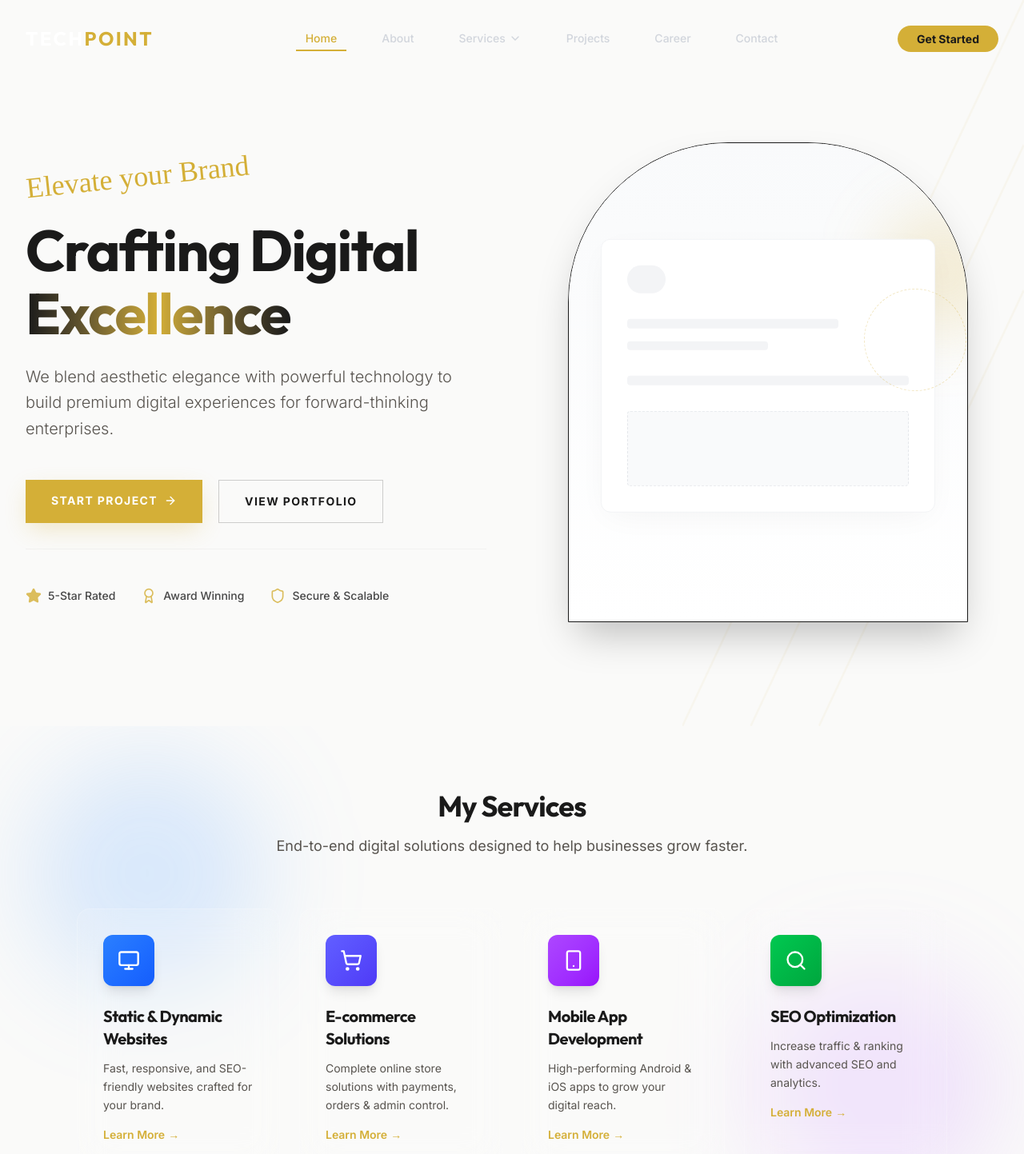
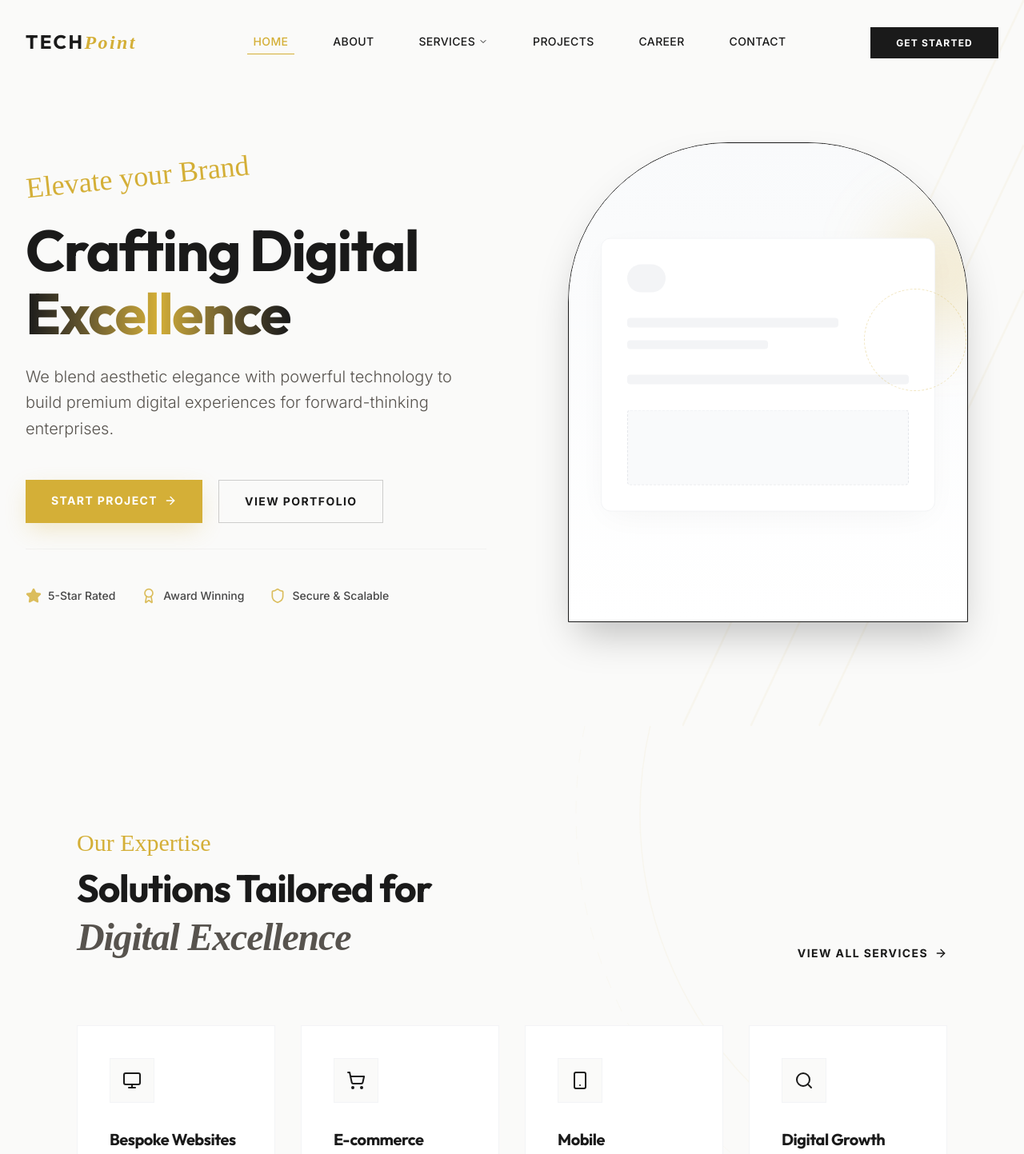
Before and after one commit to uzmaansaricse/techpoint, a React (Vite) app: page / in a window 1280 px wide. Shown: the top 1443 px of the page at 80% size. Built offline with nearby package versions, Linux system fonts and the light colour scheme.

Commit message:
the design will shift from a "vibrant startup" look to a "trusted enterprise" aesthetic, building credibility and attracting high-value clients.

```diff
--- a/src/components/Navbar.jsx
+++ b/src/components/Navbar.jsx
@@ -7,13 +7,9 @@ const Navbar = () => {
 	const [scrolled, setScrolled] = useState(false);
 	const [servicesOpen, setServicesOpen] = useState(false);
 	const location = useLocation();
-	const isHomePage = location.pathname === '/';
-	const isDarkBg = scrolled || isHomePage;
-	const linkColor = isDarkBg ? 'text-gray-300 hover:text-white' : 'text-secondary hover:text-primary';
-	const logoColor = isDarkBg ? 'text-white' : 'text-primary';
-	const toggleColor = isDarkBg ? 'text-gray-300 hover:text-white' : 'text-primary hover:text-accent';
-	const accentColor = isDarkBg ? 'text-accent' : 'text-blue-600';
 
+	// In the new Luxury Theme, we use a consistent "Light Glass" look
+	// Text is always Charcoal, Accents are Gold.
 	useEffect(() => {
 		const handleScroll = () => {
 			setScrolled(window.scrollY > 20);
@@ -41,21 +37,23 @@ const Navbar = () => {
 
 	return (
 		<nav
-			className={`fixed w-full z-50 transition-all duration-300 ${scrolled ? 'bg-primary/95 backdrop-blur-md shadow-lg py-2' : 'bg-transparent py-4'
+			className={`fixed w-full z-50 transition-all duration-500 ${scrolled
+					? 'bg-white/90 backdrop-blur-md shadow-glass py-3'
+					: 'bg-transparent py-5'
 				}`}
 		>
 			<div className="max-w-7xl mx-auto px-4 sm:px-6 lg:px-8">
 				<div className="flex items-center justify-between h-16">
 					{/* Logo */}
 					<Link to="/" className="flex-shrink-0 flex items-center gap-2 group">
-						<div className={`text-2xl font-display font-bold tracking-widest group-hover:text-accent transition-colors ${logoColor}`}>
-							TECH<span className={accentColor}>POINT</span>
+						<div className="text-2xl font-display font-bold tracking-widest text-primary transition-colors group-hover:text-gold">
+							TECH<span className="text-gold font-serif italic">Point</span>
 						</div>
 					</Link>
 
 					{/* Desktop Navigation */}
 					<div className="hidden md:block">
-						<div className="ml-10 flex items-baseline space-x-8">
+						<div className="ml-10 flex items-baseline space-x-10">
 							{navLinks.map((link) => (
 								<div key={link.name} className="relative group">
 									{link.dropdown ? (
@@ -65,16 +63,15 @@ const Navbar = () => {
 											onMouseLeave={() => setServicesOpen(false)}
 										>
 											<button
-												className={`${isDarkBg ? 'text-gray-300 hover:text-accent' : 'text-secondary hover:text-accent'} px-3 py-2 rounded-md text-sm font-medium transition-colors flex items-center gap-1`}
+												className="text-primary hover:text-gold px-2 py-2 text-sm font-medium tracking-wide transition-colors flex items-center gap-1 uppercase"
 											>
 												{link.name}
-												<ChevronDown className={`w-4 h-4 transition-transform ${servicesOpen ? 'rotate-180' : ''}`} />
+												<ChevronDown className={`w-3 h-3 transition-transform duration-300 ${servicesOpen ? 'rotate-180' : ''}`} />
 											</button>
 
 											{/* Dropdown Menu */}
 											<div
-												className={`absolute left-0 mt-0 w-48 bg-primary/95 backdrop-blur-xl rounded-b-lg shadow-xl border-t-2 border-accent overflow-hidden transition-all duration-300 origin-top ${servicesOpen ? 'opacity-100 scale-y-100' : 'opacity-0 scale-y-0'
-													}`}
+												className={`absolute left-0 mt-2 w-56 bg-white rounded-none shadow-gold border-t-2 border-accent overflow-hidden transition-all duration-300 origin-top transform ${servicesOpen ? 'opacity-100 scale-y-100 translate-y-0' : 'opacity-0 scale-y-95 -translate-y-2 pointer-events-none'}`}
 											>
 												<div className="py-2">
 													{link.dropdown.map((item) => (
@@ -82,9 +79,9 @@ const Navbar = () => {
 															key={item.name}
 															to={item.path}
 															className={({ isActive }) =>
-																`block px-4 py-3 text-sm transition-colors border-l-2 ${isActive
-																	? 'border-accent bg-white/5 text-accent'
-																	: 'border-transparent text-gray-300 hover:bg-white/5 hover:text-white'
+																`block px-6 py-3 text-sm transition-all duration-300 ${isActive
+																	? 'bg-gold/10 text-accent font-semibold'
+																	: 'text-secondary hover:bg-slate-50 hover:text-primary hover:pl-7'
 																}`
 															}
 														>
@@ -98,14 +95,14 @@ const Navbar = () => {
 										<NavLink
 											to={link.path}
 											className={({ isActive }) =>
-												`text-sm font-medium transition-all duration-300 relative px-3 py-2 ${isActive ? accentColor : linkColor
+												`text-sm font-medium tracking-wide transition-all duration-300 relative px-2 py-2 uppercase ${isActive ? 'text-accent' : 'text-primary hover:text-accent'
 												}`
 											}
 										>
 											{({ isActive }) => (
 												<>
 													{link.name}
-													<span className={`absolute bottom-0 left-0 w-full h-0.5 bg-accent transform origin-left transition-transform duration-300 ${isActive ? 'scale-x-100' : 'scale-x-0 group-hover:scale-x-100'}`}></span>
+													<span className={`absolute bottom-0 left-0 w-full h-[1px] bg-accent transform origin-left transition-transform duration-500 ease-out ${isActive ? 'scale-x-100' : 'scale-x-0 group-hover:scale-x-100'}`}></span>
 												</>
 											)}
 										</NavLink>
@@ -117,8 +114,9 @@ const Navbar = () => {
 
 					{/* CTA Button */}
 					<div className="hidden md:block">
-						<Link to="/contact" className="bg-accent hover:bg-opacity-90 text-primary font-bold py-2 px-6 rounded-full transition-all hover:shadow-[0_0_20px_rgba(0,212,255,0.5)] transform hover:-translate-y-0.5 text-sm">
-							Get Started
+						<Link to="/contact" className="relative px-8 py-3 bg-primary text-white text-xs font-bold tracking-widest uppercase overflow-hidden group">
+							<span className="relative z-10 transition-colors duration-300 group-hover:text-primary">Get Started</span>
+							<div className="absolute inset-0 bg-gold transform scale-x-0 group-hover:scale-x-100 transition-transform duration-300 origin-left ease-out"></div>
 						</Link>
 					</div>
 
@@ -126,7 +124,7 @@ const Navbar = () => {
 					<div className="md:hidden">
 						<button
 							onClick={() => setIsOpen(!isOpen)}
-							className={`inline-flex items-center justify-center p-2 rounded-md focus:outline-none transition-colors ${toggleColor} ${isDarkBg ? 'hover:bg-white/10' : 'hover:bg-black/5'}`}
+							className="inline-flex items-center justify-center p-2 text-primary hover:text-accent focus:outline-none transition-colors"
 						>
 							{isOpen ? <X className="h-6 w-6" /> : <Menu className="h-6 w-6" />}
 						</button>
@@ -135,39 +133,38 @@ const Navbar = () => {
 			</div>
 
 			{/* Mobile Menu */}
-			<div className={`md:hidden transition-all duration-300 overflow-hidden ${isOpen ? 'max-h-screen opacity-100' : 'max-h-0 opacity-0'}`}>
-				<div className="px-2 pt-2 pb-3 space-y-1 sm:px-3 bg-primary/95 backdrop-blur-xl border-t border-white/10 shadow-xl">
+			<div className={`md:hidden fixed inset-0 z-40 bg-white transition-transform duration-500 ease-in-out ${isOpen ? 'translate-x-0' : 'translate-x-full'}`}>
+				<div className="absolute top-5 right-5">
+					<button onClick={() => setIsOpen(false)} className="p-2 text-primary hover:text-accent">
+						<X className="w-8 h-8" />
+					</button>
+				</div>
+
+				<div className="flex flex-col items-center justify-center h-full space-y-8">
 					{navLinks.map((link) => (
-						<div key={link.name}>
+						<div key={link.name} className="w-full text-center">
 							{link.dropdown ? (
-								<>
-									<div className="px-3 py-2 text-base font-medium text-gray-300">{link.name}</div>
-									<div className="pl-4 space-y-1 border-l-2 border-white/10 ml-3">
-										{link.dropdown.map((subLink) => (
+								<div className="flex flex-col items-center gap-4">
+									<span className="text-2xl font-display font-bold text-gray-400 uppercase tracking-widest">{link.name}</span>
+									{link.dropdown.map(sub => (
 										<NavLink
-												key={subLink.name}
-												to={subLink.path}
+											key={sub.name}
+											to={sub.path}
 											onClick={() => setIsOpen(false)}
-												className={({ isActive }) =>
-													`block px-3 py-2 rounded-md text-sm font-medium ${isActive
-														? 'text-accent bg-white/5'
-														: 'text-gray-400 hover:text-white hover:bg-white/5'
-													}`
-												}
+											className={({ isActive }) => `text-lg ${isActive ? 'text-accent font-serif italic' : 'text-primary'}`}
 										>
-												{subLink.name}
+											{sub.name}
 										</NavLink>
 									))}
 								</div>
-								</>
 							) : (
 								<NavLink
 									to={link.path}
 									onClick={() => setIsOpen(false)}
 									className={({ isActive }) =>
-										`block px-3 py-2 rounded-md text-base font-medium ${isActive
-											? 'text-accent bg-white/5'
-											: 'text-gray-300 hover:text-white hover:bg-white/5'
+										`text-3xl font-display font-bold uppercase tracking-widest transition-colors ${isActive
+											? 'text-accent'
+											: 'text-primary hover:text-accent'
 										}`
 									}
 								>
@@ -176,6 +173,12 @@ const Navbar = () => {
 							)}
 						</div>
 					))}
+
+					<div className="pt-10">
+						<Link to="/contact" onClick={() => setIsOpen(false)} className="px-10 py-4 bg-primary text-white text-sm font-bold tracking-widest uppercase hover:bg-gold transition-colors">
+							Get Started
+						</Link>
+					</div>
 				</div>
 			</div>
 		</nav>
--- a/src/components/ProcessFlow.jsx
+++ b/src/components/ProcessFlow.jsx
@@ -3,72 +3,82 @@ import { Lightbulb, PenTool, Code, Rocket } from 'lucide-react';
 
 const steps = [
     {
-        icon: <Lightbulb size={28} />,
-        title: 'Idea & Strategy',
-        description: 'We brainstorm and define the roadmap to bring your vision to life.',
-        color: 'bg-yellow-50 text-yellow-600 border-yellow-200'
+        icon: <Lightbulb size={24} />,
+        title: 'Strategy & Vision',
+        description: 'Defining a clear roadmap aligned with your business goals.',
+        number: '01'
     },
     {
-        icon: <PenTool size={28} />,
-        title: 'UI/UX Design',
-        description: 'Crafting pixel-perfect, user-centric interfaces that engage.',
-        color: 'bg-purple-50 text-purple-600 border-purple-200'
+        icon: <PenTool size={24} />,
+        title: 'Design & Craft',
+        description: 'Creating intuitive interfaces that captivate and engage.',
+        number: '02'
     },
     {
-        icon: <Code size={28} />,
+        icon: <Code size={24} />,
         title: 'Development',
-        description: 'Building robust, scalable solutions using modern tech stacks.',
-        color: 'bg-blue-50 text-blue-600 border-blue-200'
+        description: 'Building robust, scalable solutions with modern architecture.',
+        number: '03'
     },
     {
-        icon: <Rocket size={28} />,
-        title: 'Launch & Growth',
-        description: 'Deploying your product and optimizing for maximum reach.',
-        color: 'bg-green-50 text-green-600 border-green-200'
+        icon: <Rocket size={24} />,
+        title: 'Launch & Scale',
+        description: 'Deploying seamless experiences ready for market growth.',
+        number: '04'
     }
 ];
 
 const ProcessFlow = () => {
     return (
-        <section className="py-24 bg-gray-50">
+        <section className="py-24 bg-white relative overflow-hidden">
+            {/* Background Decoration */}
+            <div className="absolute inset-0 w-full h-full opacity-30 pointer-events-none">
+                <div className="absolute top-1/2 left-0 w-full h-[1px] bg-gradient-to-r from-transparent via-gold/30 to-transparent"></div>
+            </div>
+
             <div className="container mx-auto px-6 md:px-12 lg:px-24">
 
                 {/* Title */}
-                <div className="text-center mb-16">
-                    <h2 className="text-4xl font-display font-bold text-primary mb-3">
-                        How I Work
+                <div className="text-center mb-20">
+                    <span className="text-secondary font-serif italic text-lg mb-2 block">Our Methodology</span>
+                    <h2 className="text-4xl lg:text-5xl font-display font-bold text-primary mb-4">
+                        From Concept to <span className="text-accent underline decoration-gold/30 underline-offset-4 decoration-2">Reality</span>
                     </h2>
-                    <p className="text-secondary text-lg max-w-2xl mx-auto">
-                        A simple yet powerful workflow from idea to growth.
-                    </p>
                 </div>
 
                 <div className="relative">
-                    {/* Connector line for large screens */}
-                    <div className="hidden lg:block absolute top-1/2 left-0 w-full h-[2px] bg-gray-200 -translate-y-1/2"></div>
-
                     {/* Steps */}
                     <div className="grid grid-cols-1 md:grid-cols-2 lg:grid-cols-4 gap-12 relative z-10">
                         {steps.map((step, index) => (
                             <div
                                 key={index}
-                                className="flex flex-col items-center text-center group"
+                                className="flex flex-col items-center text-center group relative"
                             >
+                                {/* Step Number */}
+                                <div className="absolute -top-12 text-6xl font-display font-bold text-gray-50 opacity-0 group-hover:opacity-100 transition-opacity duration-500 scale-150 select-none -z-10">
+                                    {step.number}
+                                </div>
+
                                 {/* Icon Container */}
                                 <div
-                                    className={`w-24 h-24 rounded-2xl border ${step.color} flex items-center justify-center mb-6
-                                    shadow-md group-hover:shadow-xl transition-all duration-300 group-hover:-translate-y-2`}
+                                    className="w-16 h-16 rounded-full border border-gold/30 bg-bg-light flex items-center justify-center mb-8
+                                    shadow-sm group-hover:shadow-gold group-hover:bg-primary group-hover:text-gold transition-all duration-500 relative z-10"
                                 >
                                     {step.icon}
                                 </div>
 
+                                {/* Connectors (Mobile hidden, Desktop visible) */}
+                                {index !== steps.length - 1 && (
+                                    <div className="hidden lg:block absolute top-8 left-1/2 w-full h-[1px] bg-gold/20 -z-0"></div>
+                                )}
+
                                 {/* Title */}
-                                <h3 className="text-xl font-semibold mb-2 text-gray-800">
+                                <h3 className="text-lg font-bold mb-3 text-primary uppercase tracking-wider">
                                     {step.title}
                                 </h3>
 
                                 {/* Description */}
-                                <p className="text-secondary text-sm leading-relaxed max-w-xs">
+                                <p className="text-secondary text-sm leading-relaxed max-w-xs font-light">
                                     {step.description}
                                 </p>
                             </div>
--- a/src/components/ServicesPreview.jsx
+++ b/src/components/ServicesPreview.jsx
@@ -1,88 +1,98 @@
 import React from 'react';
-import { Monitor, ShoppingCart, Smartphone, Search } from 'lucide-react';
+import { Monitor, ShoppingCart, Smartphone, Search, ArrowRight } from 'lucide-react';
 import { Link } from 'react-router-dom';
 
 const services = [
     {
-        title: 'Static & Dynamic Websites',
-        description: 'Fast, responsive, and SEO-friendly websites crafted for your brand.',
-        icon: <Monitor size={28} />,
-        color: 'from-blue-500 to-blue-600',
+        title: 'Bespoke Websites',
+        description: 'Handcrafted digital experiences designed to captivate and convert.',
+        icon: <Monitor size={24} />,
         link: '/services'
     },
     {
-        title: 'E-commerce Solutions',
-        description: 'Complete online store solutions with payments, orders & admin control.',
-        icon: <ShoppingCart size={28} />,
-        color: 'from-indigo-500 to-indigo-600',
+        title: 'E-commerce Suites',
+        description: 'Seamless shopping platforms with powerful admin controls.',
+        icon: <ShoppingCart size={24} />,
         link: '/ecommerce'
     },
     {
-        title: 'Mobile App Development',
-        description: 'High-performing Android & iOS apps to grow your digital reach.',
-        icon: <Smartphone size={28} />,
-        color: 'from-purple-500 to-purple-600',
+        title: 'Mobile Applications',
+        description: 'Native performance for iOS and Android to extend your reach.',
+        icon: <Smartphone size={24} />,
         link: '/app-development'
     },
     {
-        title: 'SEO Optimization',
-        description: 'Increase traffic & ranking with advanced SEO and analytics.',
-        icon: <Search size={28} />,
-        color: 'from-green-500 to-green-600',
+        title: 'Digital Growth (SEO)',
+        description: 'Data-driven strategies to elevate your search presence.',
+        icon: <Search size={24} />,
         link: '/services'
     }
 ];
 
 const ServicesPreview = () => {
     return (
-        <section className="py-20 relative overflow-hidden">
-            {/* Background Blur Elements */}
-            <div className="absolute top-10 left-10 w-72 h-72 bg-blue-400/20 rounded-full blur-3xl"></div>
-            <div className="absolute bottom-10 right-10 w-72 h-72 bg-purple-400/20 rounded-full blur-3xl"></div>
+        <section className="py-32 bg-bg-light relative overflow-hidden">
+            {/* Minimalist Background */}
+            <div className="absolute top-0 right-0 w-1/2 h-full opacity-5 pointer-events-none">
+                <svg viewBox="0 0 400 400" className="w-full h-full">
+                    <circle cx="400" cy="0" r="300" fill="none" stroke="#D4AF37" strokeWidth="1" />
+                    <circle cx="400" cy="0" r="350" fill="none" stroke="#D4AF37" strokeWidth="0.5" strokeDasharray="10 10" />
+                </svg>
+            </div>
 
             <div className="container mx-auto px-6 md:px-12 lg:px-24 relative z-10">
-                <div className="text-center mb-16">
-                    <h2 className="text-3xl lg:text-4xl font-display font-bold text-primary mb-4">
-                        My Services
+                <div className="flex flex-col md:flex-row justify-between items-end mb-20 gap-8">
+                    <div className="max-w-2xl">
+                        <span className="font-cursive text-3xl text-accent mb-2 block">Our Expertise</span>
+                        <h2 className="text-4xl md:text-5xl font-display font-bold text-primary leading-tight">
+                            Solutions Tailored for <br />
+                            <span className="italic font-serif text-secondary">Digital Excellence</span>
                         </h2>
-                    <p className="text-secondary text-lg max-w-2xl mx-auto">
-                        End-to-end digital solutions designed to help businesses grow faster.
-                    </p>
+                    </div>
+                    <Link to="/services" className="hidden md:flex items-center gap-2 text-sm font-bold uppercase tracking-widest text-primary hover:text-accent transition-colors group">
+                        View All Services <ArrowRight className="w-4 h-4 group-hover:translate-x-1 transition-transform" />
+                    </Link>
                 </div>
 
-                <div className="grid md:grid-cols-2 lg:grid-cols-4 gap-6">
+                <div className="grid md:grid-cols-2 lg:grid-cols-4 gap-8">
                     {services.map((service, index) => (
                         <Link
                             to={service.link}
                             key={index}
-                            className="group bg-white/10 backdrop-blur-xl border border-white/20 p-8 rounded-2xl
-                                       hover:-translate-y-3 hover:shadow-2xl transition-all duration-300 block"
+                            className="group bg-white p-10 h-full flex flex-col justify-between border border-gray-100 hover:border-gold/30 hover:shadow-gold transition-all duration-500 relative overflow-hidden"
                         >
+                            {/* Hover Gradient Overlay */}
+                            <div className="absolute inset-0 bg-gradient-to-br from-gold/5 to-transparent opacity-0 group-hover:opacity-100 transition-opacity duration-500"></div>
+
+                            <div className="relative z-10">
                                 {/* Icon */}
-                            <div
-                                className={`w-16 h-16 rounded-xl bg-gradient-to-br ${service.color}
-                                            text-white flex items-center justify-center mb-6 shadow-lg
-                                            group-hover:scale-110 transition-transform`}
-                            >
+                                <div className="w-14 h-14 rounded-none bg-bg-light border border-gray-100 flex items-center justify-center text-primary group-hover:bg-primary group-hover:text-gold transition-colors duration-500 mb-8">
                                     {service.icon}
                                 </div>
 
                                 {/* Title */}
-                            <h3 className="text-xl font-bold text-primary mb-3 group-hover:text-accent transition-colors">
+                                <h3 className="text-xl font-display font-bold text-primary mb-4 group-hover:translate-x-1 transition-transform duration-300">
                                     {service.title}
                                 </h3>
 
                                 {/* Description */}
-                            <p className="text-secondary text-sm leading-relaxed mb-4">
+                                <p className="text-secondary text-sm leading-relaxed mb-8 border-l border-gold/0 group-hover:border-gold/50 group-hover:pl-4 transition-all duration-300">
                                     {service.description}
                                 </p>
+                            </div>
 
                             {/* Learn More */}
-                            <span className="text-accent text-sm font-semibold flex items-center gap-1 group-hover:gap-2 transition-all">
-                                Learn More <span>→</span>
-                            </span>
+                            <div className="relative z-10 flex items-center text-xs font-bold uppercase tracking-widest text-accent opacity-0 translate-y-4 group-hover:opacity-100 group-hover:translate-y-0 transition-all duration-500 delay-75">
+                                Explore <ArrowRight className="w-3 h-3 ml-2" />
+                            </div>
                         </Link>
                     ))}
+                </div>
+
+                <div className="mt-12 text-center md:hidden">
+                    <Link to="/services" className="inline-flex items-center gap-2 text-sm font-bold uppercase tracking-widest text-primary hover:text-accent transition-colors">
+                        View All Services <ArrowRight className="w-4 h-4" />
+                    </Link>
                 </div>
             </div>
         </section>
```
Lines whose indentation alone changed are shown as unchanged.
